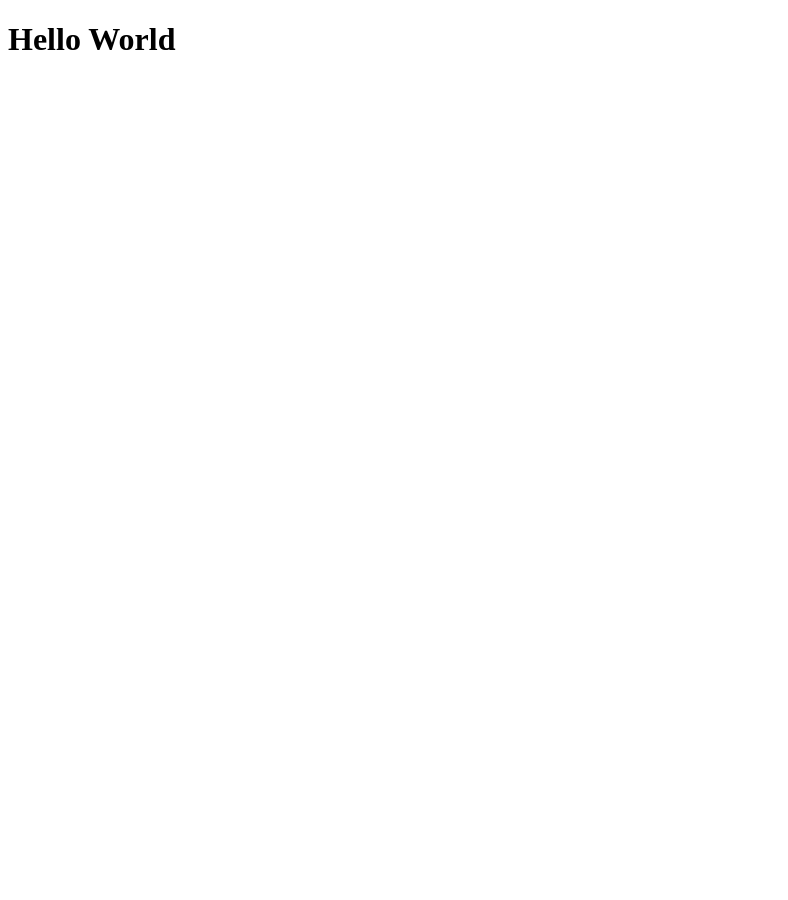
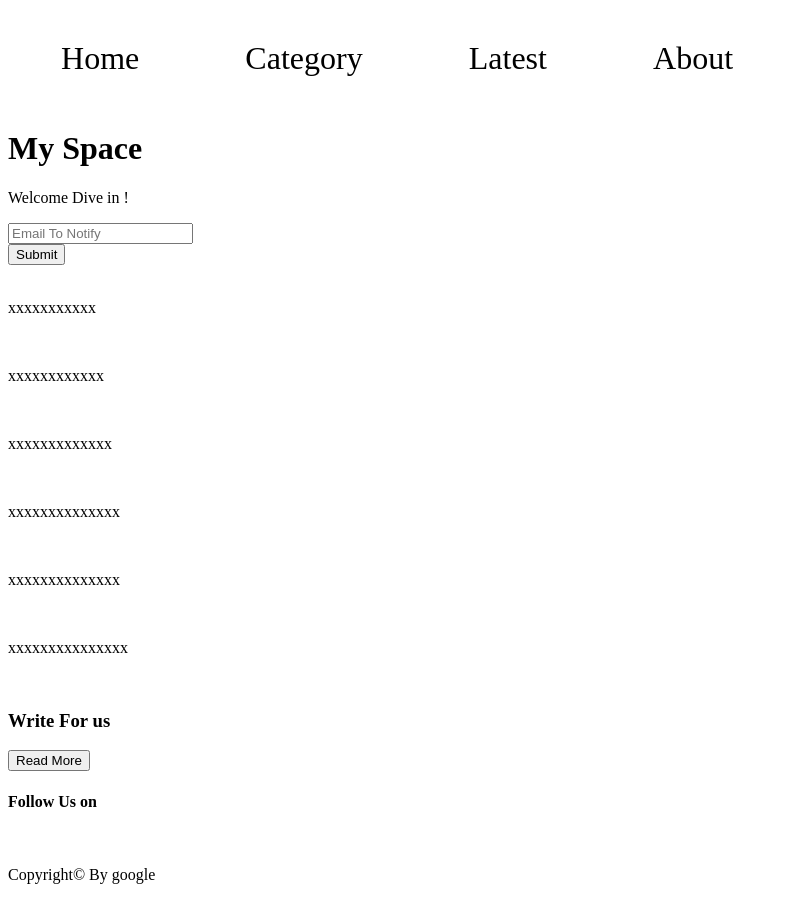
Before and after one commit to Unsoul7/Simple-BlogWebsite, a plain HTML site: page index.html in a window 1280 px wide. Shown: the whole page, without its empty margins (0-788 px from the left). Before the commit the page ends 800 px from the top, so only its background shows below. Drawn offline with Linux system fonts and the light colour scheme.

Commit message:
new files

```diff
--- /dev/null
+++ b/Css/style.css
@@ -0,0 +1,17 @@
+.nav{
+			display: flex;
+			justify-content: flex-start;
+			align-items: center;
+			font-size: 2rem;
+			width: 100%;
+}
+
+.cont-l{
+			display: flex;
+			align-items: center;
+			text-justify: ;
+}
+
+.cont-l div{
+			padding: 0 15%;
+}
--- a/index.html
+++ b/index.html
@@ -3,8 +3,67 @@
 <head>
 			<meta charset="UTF-8">
 			<title>Page title</title>
+			<link rel="stylesheet" href="Css/style.css"></link>
 </head>
 <body>
-			<h1>Hello World</h1>
+			<div class="nav">
+						<div class="cont-l">
+									<div><p>Home</p></div>
+									<div><p>Category</p></div>
+									<div><p>Latest</p></div>
+									<div><p>About</p></div>
+									<img sr="" alt="">
+					    	<img src="" alt="">
+			  					<img src="" alt="">
+					</div>
+			</div>
+			<div class="main-bg">
+						<h1>My Space</h1>
+						<p>Welcome Dive in !</p>
+						<div class="i-f"><input type="text" placeholder="Email To Notify"></div>
+						<div class="button-sub"><button>Submit</button></div>
+			</div>
+			<div class="main">
+						<div>
+									<img src="" alt="">
+									<p>xxxxxxxxxxx</p>
+						</div>
+						<div>
+									<img src="" alt="">
+									<p>xxxxxxxxxxxx</p>
+						</div>
+						<div>
+									<img src="" alt="">
+									<p>xxxxxxxxxxxxx</p>
+						</div>
+						<div>
+									<img src="" alt="">
+									<p>xxxxxxxxxxxxxx</p>
+						</div>
+						<div>
+									<img src="" alt="">
+									<p>xxxxxxxxxxxxxx</p>
+						</div>
+						<div>
+									<img src="" alt="">
+									<p>xxxxxxxxxxxxxxx</p>
+						</div>
+			</div>
+			<div class="write-for-us">
+						<img src="" alt="">
+						<h3>Write For us</h3>
+						<div>
+									<button>Read More</button>
+						</div>
+			</div>
+			<div class="footer">
+						<h4>Follow Us on</h4>
+						<div>
+									<img src="" alt="">
+									<img src="" alt="">
+									<img src="" alt="">
+						</div>
+						<p>Copyright© By google</p>
+			</div>
 </body>
 </html>
```
